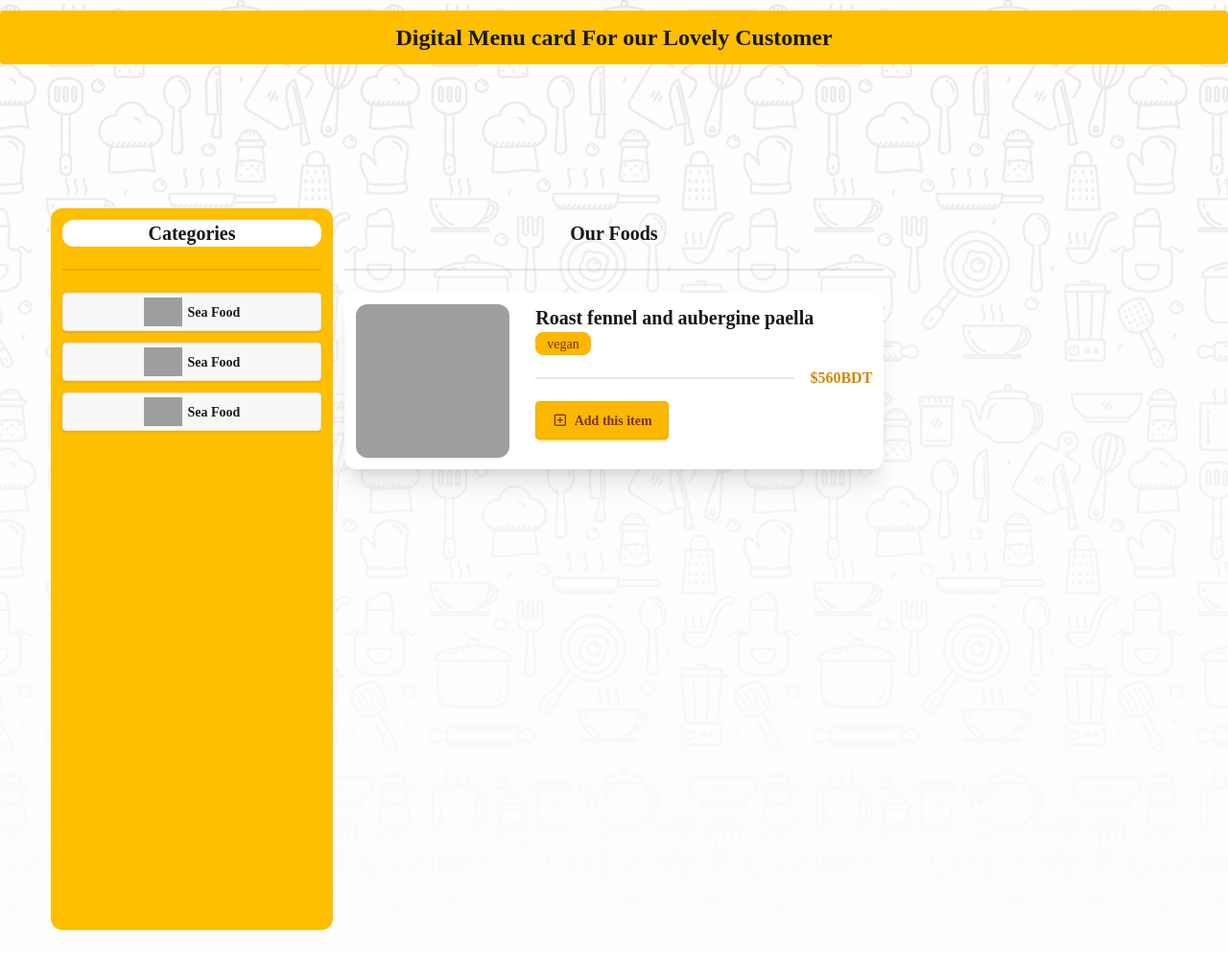
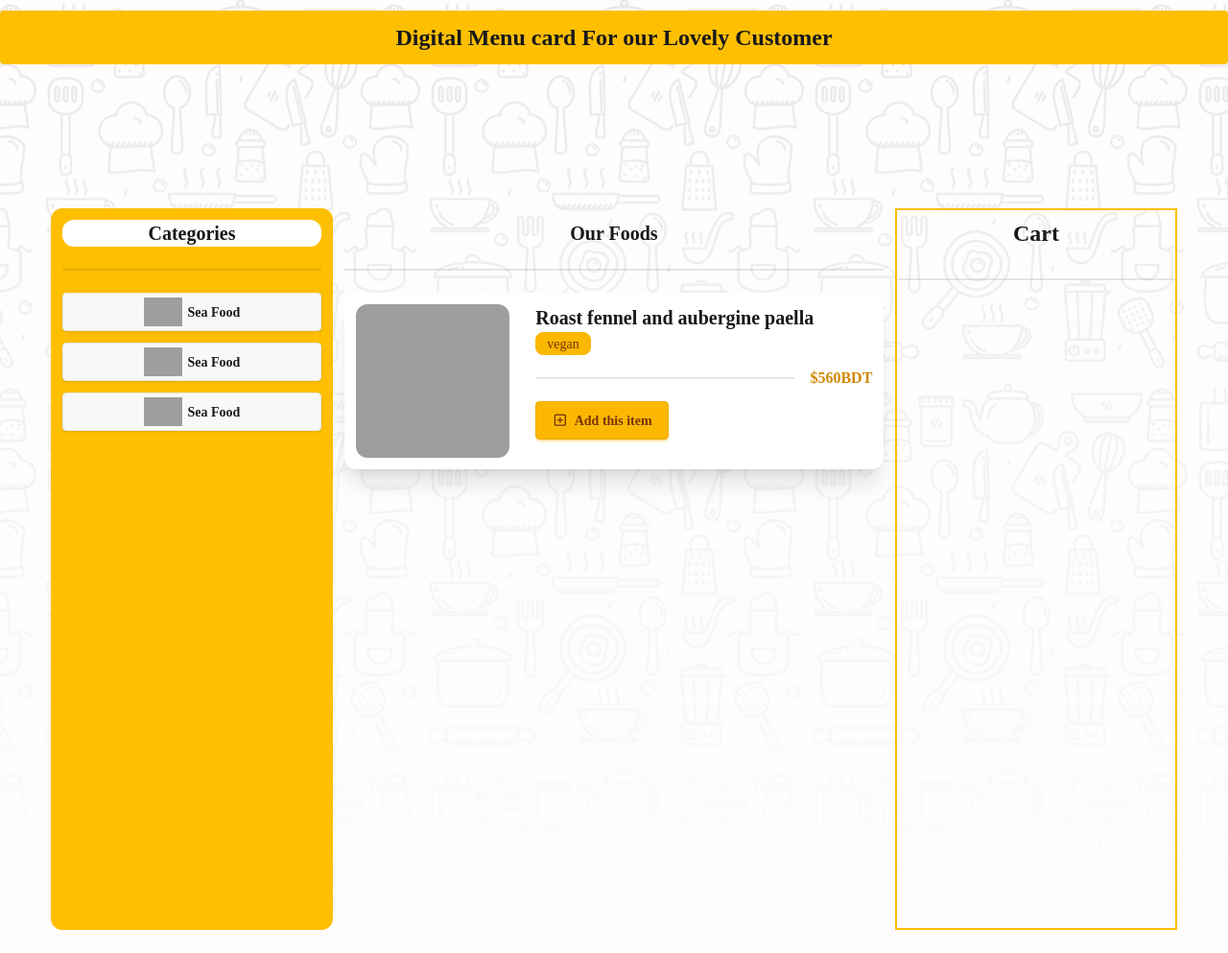
Before and after one commit to ahanif24434/taxi-burger-api, a plain HTML site: page index.html in a window 1280 px wide. Shown: the part 607-1600 px from the top of the page at 96% size. Drawn offline with nearby package versions, Linux system fonts and the light colour scheme; grey boxes are pictures that could not be loaded.

Commit message:
added the additional items

```diff
--- a/index.html
+++ b/index.html
@@ -72,10 +72,14 @@ referrerpolicy="no-referrer"/>
 </button>
 </div>
 </div>
-            </div>
+ </div>
+        </section>
+        <section class="col-span-3 border-[#FEBF00] border-2">
+<h1 class="font-bold text-2xl text-center p-2">Cart</h1>
+<div class="divider"></div>
+<div class="" id="cart-container">
 
-
-
+</div>
         </section>
     </section>
 </body>
```
